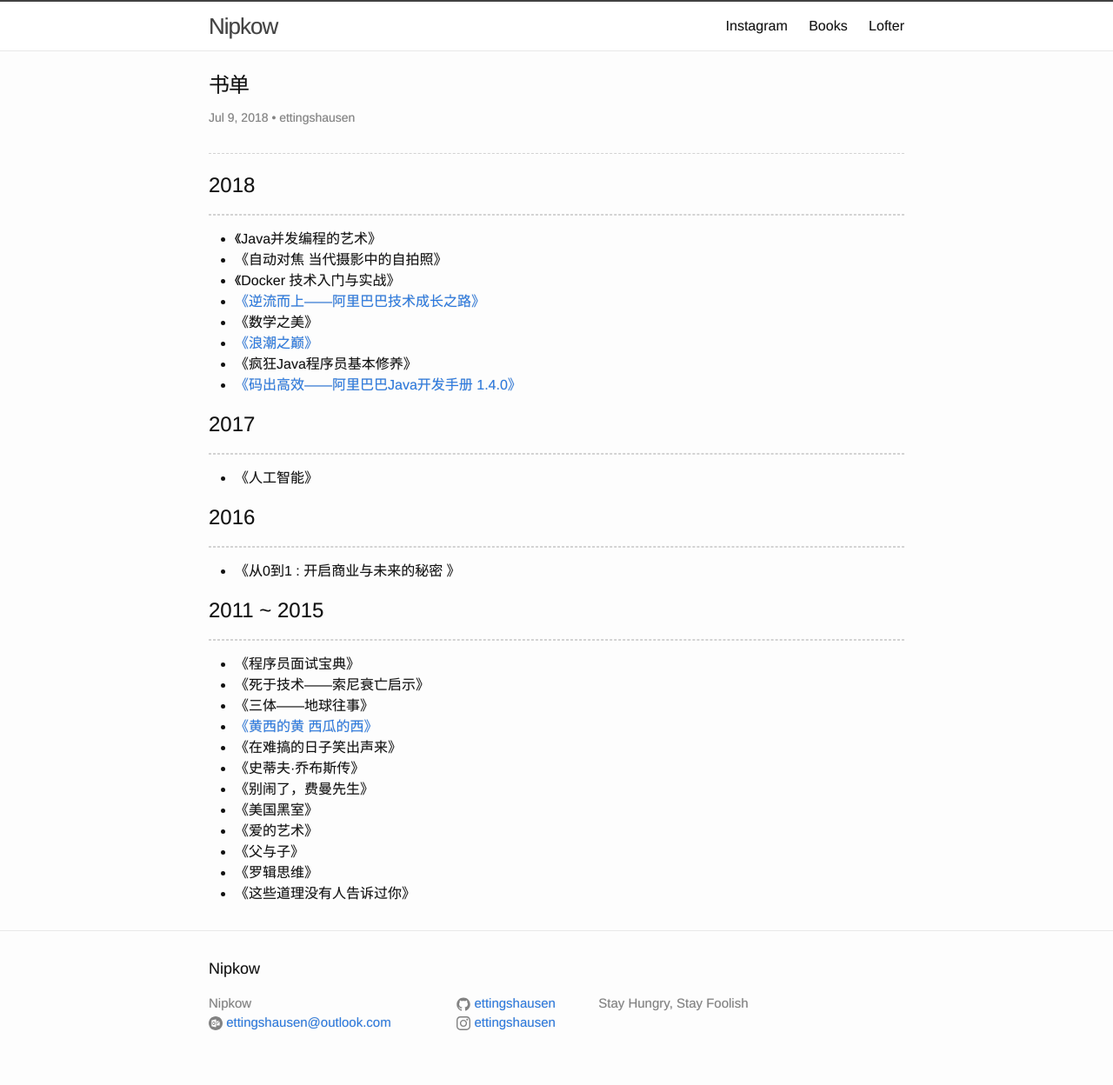
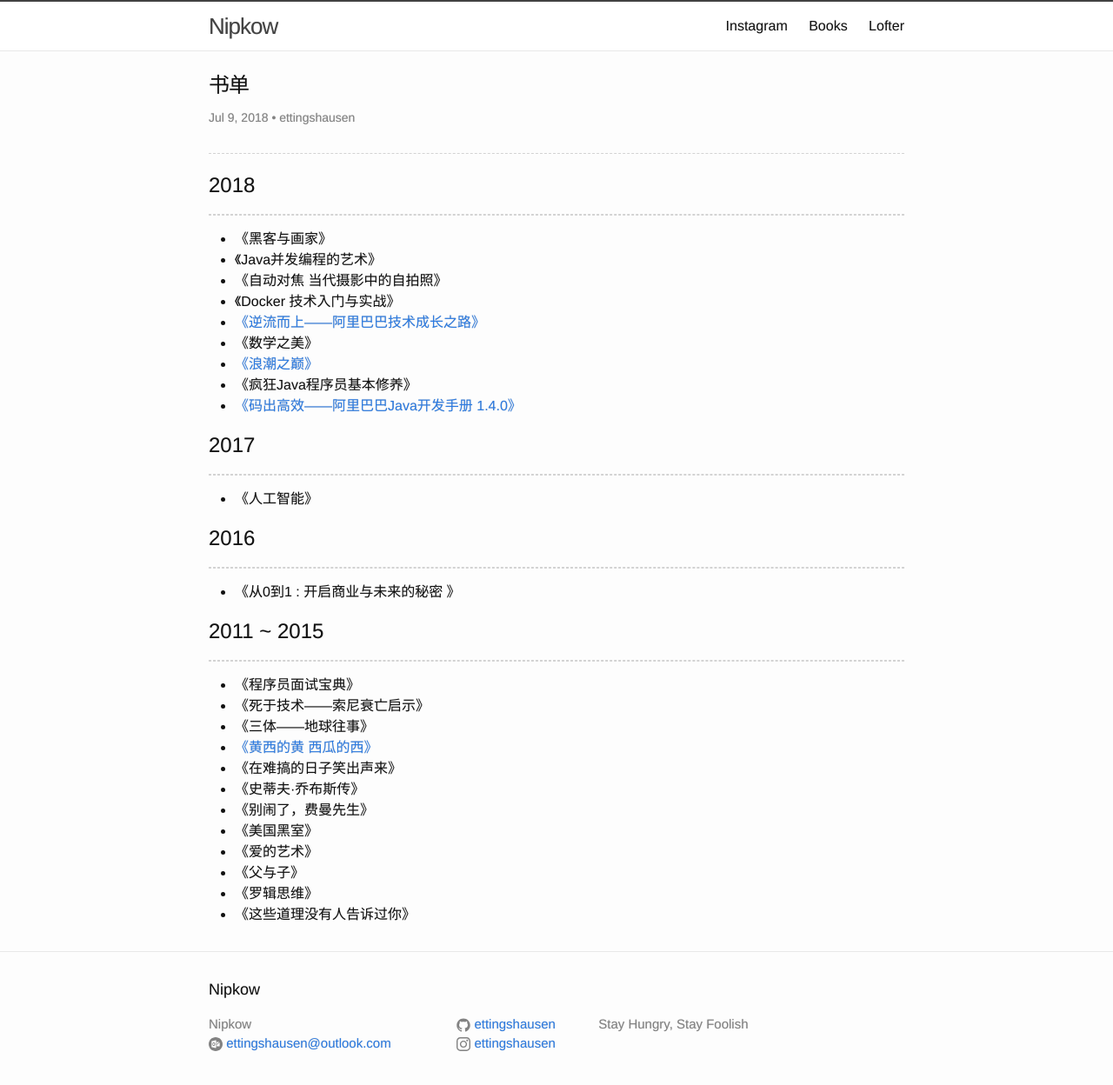
Before and after one commit to ettingshausen/ettingshausen.github.io, a Jekyll site: the page built from books/books.md, in a window 1280 px wide and 1272 px high. Shown: the top 1248 px of the window at 87% size. Built offline with Jekyll 4.4.1, drawn with Linux system fonts in a browser that asks for light colours.

Commit message:
Hackers and Painters

```diff
--- a/books/books.md
+++ b/books/books.md
@@ -8,6 +8,7 @@
 
 # 2018
 ---
++ 《黑客与画家》
 + 《Java并发编程的艺术》
 + 《自动对焦 当代摄影中的自拍照》
 + 《Docker 技术入门与实战》
```
